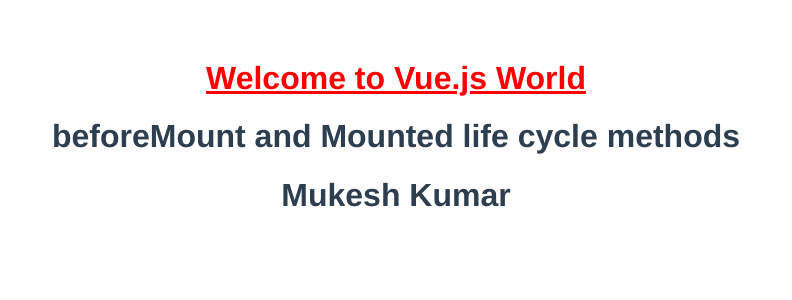
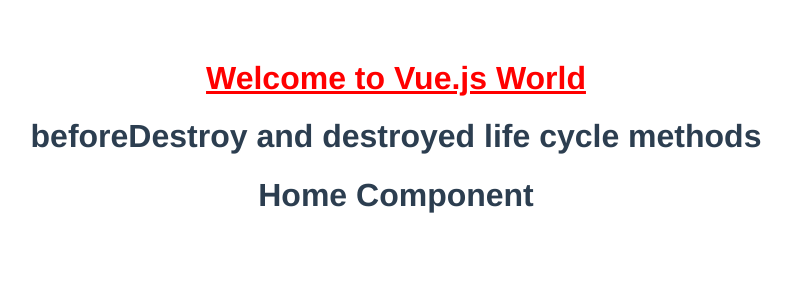
Before and after one commit to bkp3/Blog-Project, a Vue app: page / in a window 1280 px wide. Shown: the top 300 px of the page, without its empty margins (244-1036 px from the left). Built offline with nearby package versions, Linux system fonts and the light colour scheme.

Commit message:
beforedestroy and destroyed

```diff
--- a/src/App.vue
+++ b/src/App.vue
@@ -11,7 +11,7 @@
     <!-- <Home6 v-bind:users="users"/> -->
     <!-- <h2>{{title}}</h2>
     <Home7 v-on:changeTitle="changeTitle($event)"/> -->
-    <Home13/>
+    <Home14/>
   </div>
 </template>
 
@@ -21,12 +21,12 @@
 //import Home2 from './components/Home2.vue';
 //import Users from './components/Users.vue';
 //import Home3 from './components/Home3.vue';
-import Home13 from "./components/Home13.vue";
+import Home14 from "./components/Home14.vue";
 
 export default {
   name: "App",
   components: {
-    Home13,
+    Home14,
     // HelloWorld,
     //Home,
     //Home2,
--- /dev/null
+++ b/src/components/Home14.vue
@@ -0,0 +1,24 @@
+<template>
+    <div>
+        <h1>beforeDestroy and destroyed life cycle methods</h1>
+        <h1>{{name}}</h1>
+
+
+    </div>
+</template>
+<script>
+export default {
+    name:'Home14',
+    data(){
+        return{
+            name:"Home Component"
+        }
+    },
+    // beforeDestroy(){
+    //     console.warn("before destroy")
+    // },
+    // destroyed(){
+    //     console.warn("destroyed")
+    // }
+}
+</script>
```
